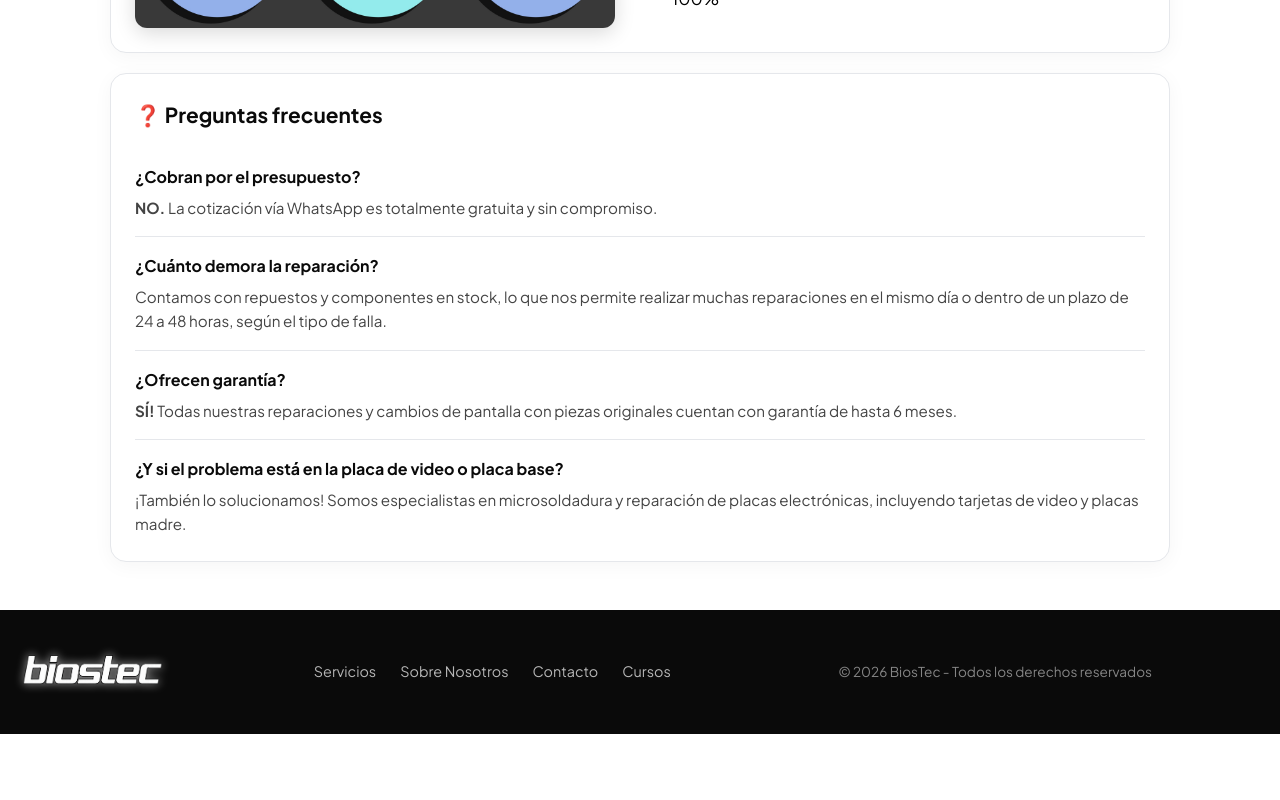
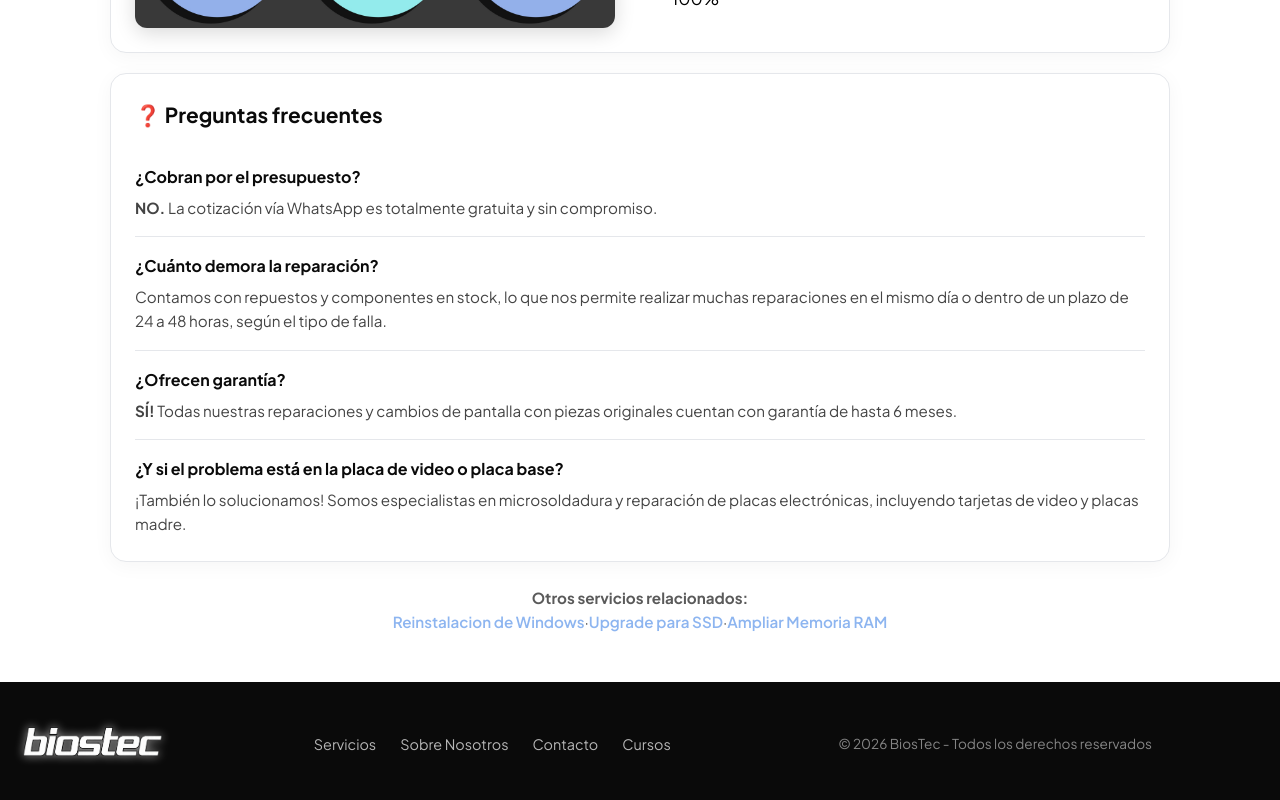
Before and after one commit to FrancoMED/BIOSTEC, a React (Vite) app in the folder client/: page /screen in a window 1280 px wide. Shown: the part 1814-2614 px from the top of the page. Before the commit the page ends 2548 px from the top, so only its background shows below. Built offline with nearby package versions, Linux system fonts and the light colour scheme.

Commit message:
feat: add RelatedServices component and styles

```diff
--- /dev/null
+++ b/client/src/components/RelatedServices/RelatedServices.jsx
@@ -0,0 +1,32 @@
+import React from "react";
+import styles from "./RelatedServices.module.css";
+
+const RelatedServices = () => {
+  return (
+    <div className={styles.container_services}>
+      <p>
+        <strong>Otros servicios relacionados:</strong>
+        <br />
+        <a href="../reinstalar-windows.html" className={styles.lp_link}>
+          Reinstalacion de Windows
+        </a>
+        ·
+        <a
+          href="../../upgrades-notebook/trocar-hdd-por-ssd.html"
+          className={styles.lp_link}
+        >
+          Upgrade para SSD
+        </a>
+        ·
+        <a
+          href="../../upgrades-notebook/ampliar-ram.html"
+          className={styles.lp_link}
+        >
+          Ampliar Memoria RAM
+        </a>
+      </p>
+    </div>
+  );
+};
+
+export default RelatedServices;
--- /dev/null
+++ b/client/src/components/RelatedServices/RelatedServices.module.css
@@ -0,0 +1,17 @@
+.container_services p {
+    text-align: center;
+    margin-top: 1.5rem;
+    color: var(--lp-muted);
+    font-size: 0.95rem
+}
+
+/* Links */
+.lp_link {
+    color: var(--lp-primary);
+    text-decoration: none;
+    font-weight: 600;
+}
+
+.lp_link:hover {
+    text-decoration: underline;
+}
--- a/client/src/pages/Screen/Screen.jsx
+++ b/client/src/pages/Screen/Screen.jsx
@@ -4,6 +4,7 @@ import styles from "./Screen.module.css";
 import FeaturesScreen from "./components/FeaturesScreen/FeaturesScreen.jsx";
 import Diagnostic from "./components/Diagnostic/Diagnostic.jsx";
 import Faq from "./components/Faq/Faq.jsx";
+import RelatedServices from "../../components/RelatedServices/RelatedServices.jsx";
 
 const texts = {
   title: "Pantalla Quebrada? Cotización GRATIS a través de WhatsApp",
@@ -19,6 +20,7 @@ const Screen = () => {
       <FeaturesScreen />
       <Diagnostic />
       <Faq />
+      <RelatedServices />
     </div>
   );
 };
```
Also changed, not shown: client/src/assets/Images/pantalla-rota.jpg (added).
